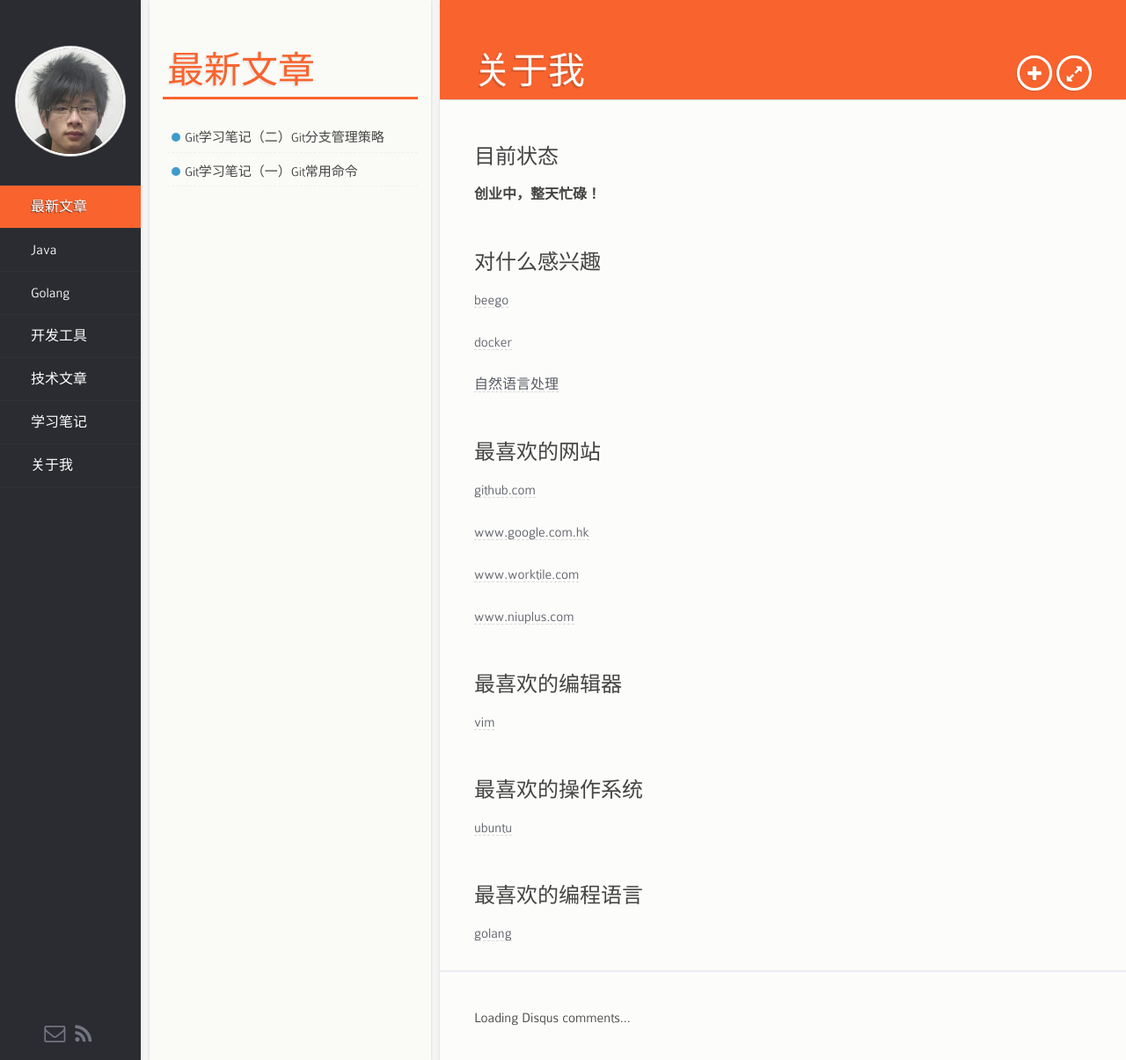
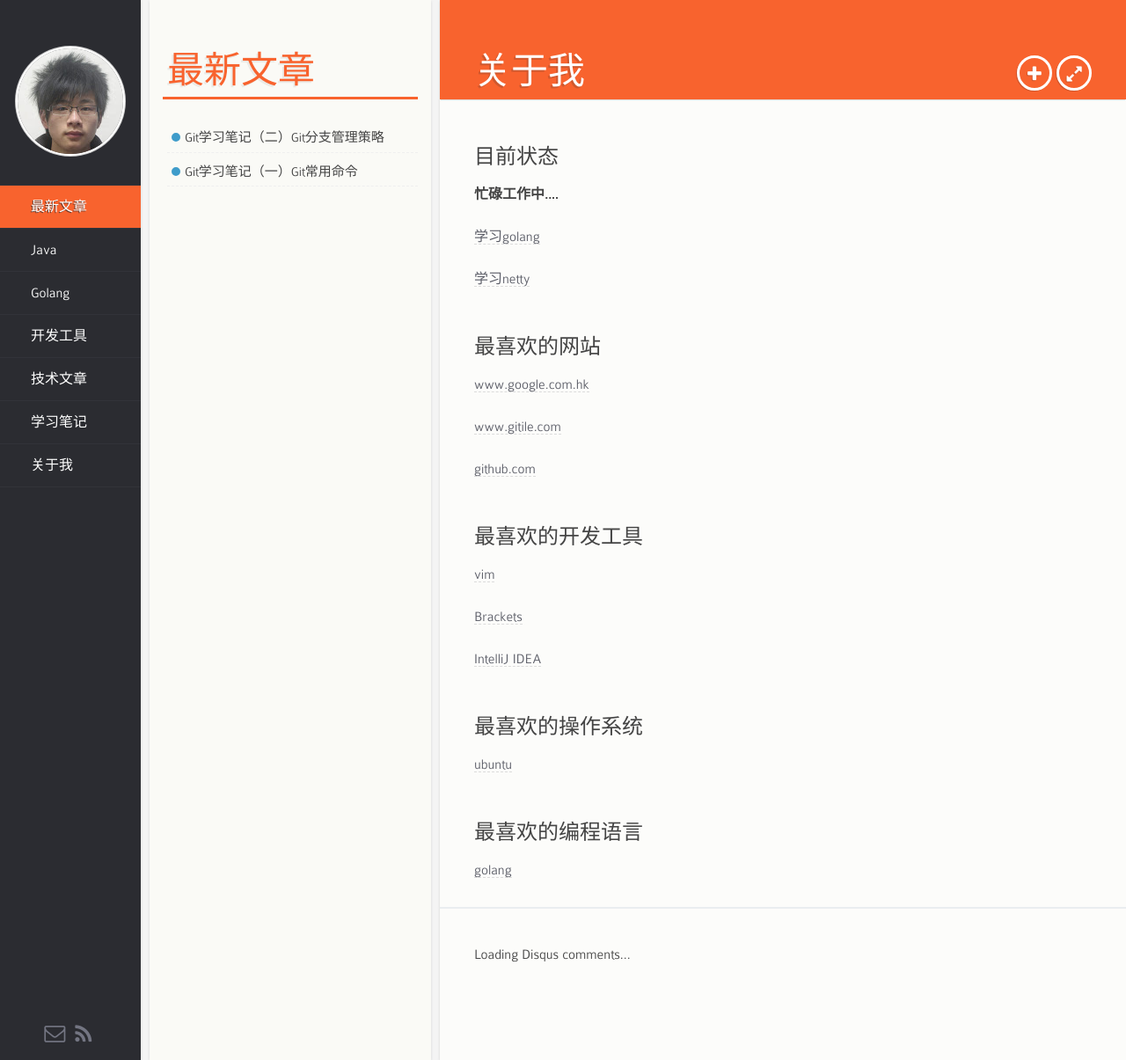
Before and after one commit to gitile/gitile.github.io, a Jekyll site: the page built from index.html, in a window 1280 px wide. Shown: the whole page at 88% size. Built offline with Jekyll 4.4.1, drawn with Linux system fonts in a browser that asks for light colours; comment, search, counter and statistics services are not loaded.

Commit message:
修改关于我

```diff
--- a/CNAME
+++ b/CNAME
@@ -1 +1 @@
-gitile.com
+www.gitile.com
--- a/assets/css/style.css
+++ b/assets/css/style.css
@@ -382,7 +382,6 @@ a {
     margin-top: 0; }
   #content img {
     max-width: 100%;
-    max-height: 500px;
     margin: 50px auto;
     border: 10px solid white;
     box-shadow: 0 0 5px #dbdbdb;
--- a/index.html
+++ b/index.html
@@ -4,22 +4,19 @@ title: 关于我
 ---
 
 <h2>目前状态</h2>
-<p><strong>创业中，整天忙碌！</strong></p>
-
-<h2>对什么感兴趣</h2>
-<p><a href="http://beego.me/" target="_blank">beego</a></p>
-<p><a href="https://www.docker.io/" target="_blank">docker</a></p>
-<p><a href="http://www.52nlp.cn/" target="_blank">自然语言处理</a></p>
+<p><strong>忙碌工作中....</strong></p>
+<p><a href="http://golang.org/" target="_blank">学习golang</a></p>
+<p><a href="http://netty.io/" target="_blank">学习netty</a></p>
 
 <h2>最喜欢的网站</h2>
+<p><a href="http://www.google.com.hk/" target="_blank">www.google.com.hk</a></p>
+<p><a href="http://www.gitile.com/" target="_blank">www.gitile.com</a></p>
+<p><a href="https://github.com/" target="_blank">github.com</a></p>
 
-<p><a href="https://github.com/" target="_blank">github.com</a></p>
-<p><a href="http://www.google.com.hk/" target="_blank">www.google.com.hk</a></p>
-<p><a href="https://worktile.com/" target="_blank">www.worktile.com</a></p>
-<p><a href="http://www.niuplus.com/" target="_blank">www.niuplus.com</a></p>
-
-<h2>最喜欢的编辑器</h2>
+<h2>最喜欢的开发工具</h2>
 <p><a href="http://www.vim.org/" target="_blank">vim</a></p>
+<p><a href="http://brackets.io/" target="_blank">Brackets</a></p>
+<p><a href="https://www.jetbrains.com/idea/" target="_blank">IntelliJ IDEA</a></p>
 
 <h2>最喜欢的操作系统</h2>
 <p><a href="http://www.ubuntu.org/" target="_blank">ubuntu</a></p>
```
